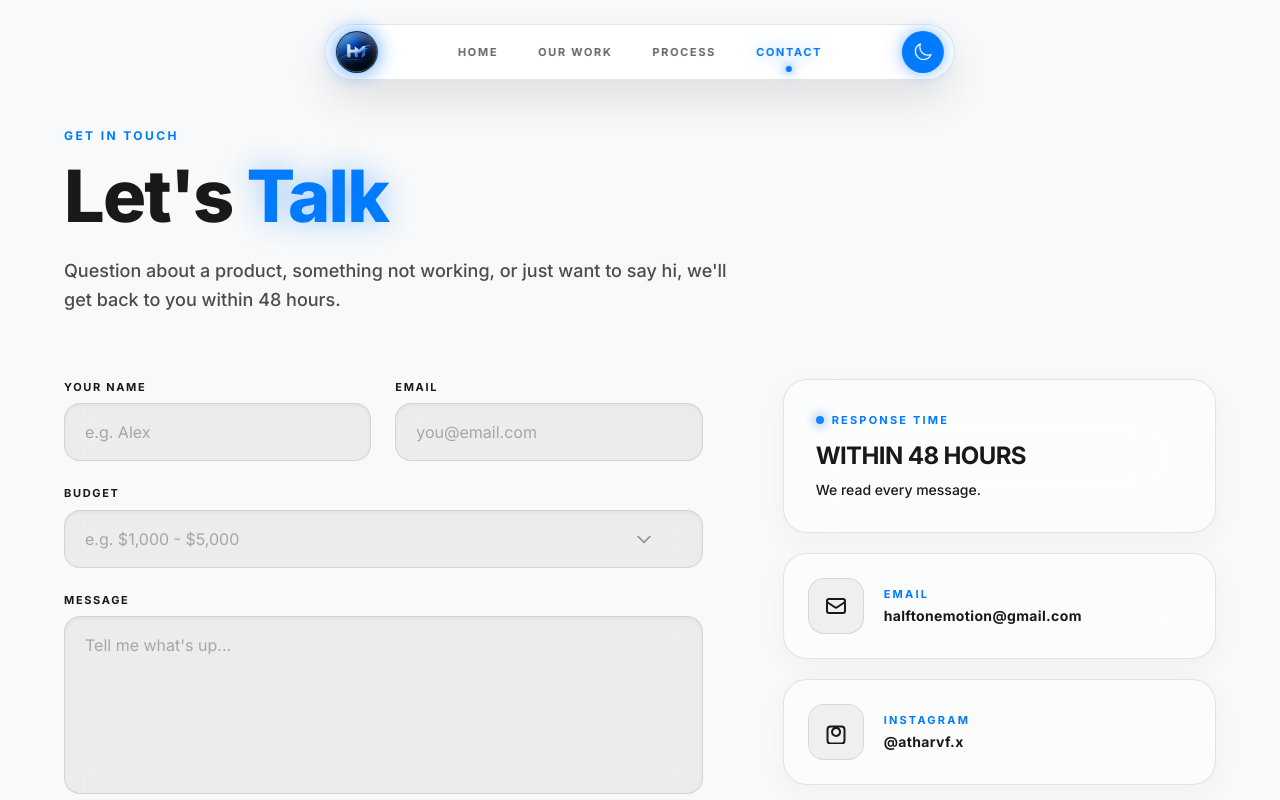
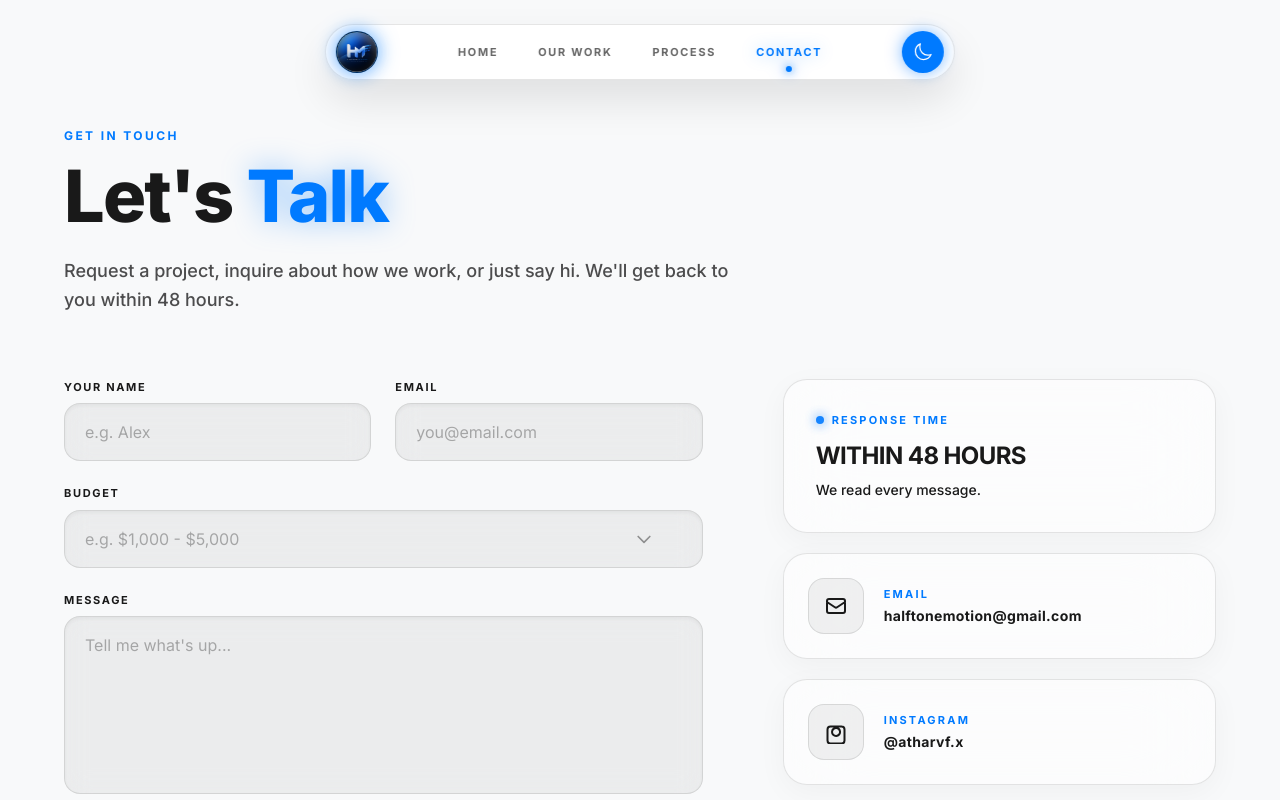
Before and after one commit to BerserkerOP/website, a Next.js app: page /contact in a window 1280 px wide. Shown: the top 800 px of the page. Built offline with nearby package versions, Linux system fonts and the light colour scheme.

Commit message:
Update contact page description text to mention project requests

```diff
--- a/app/contact/page.tsx
+++ b/app/contact/page.tsx
@@ -33,7 +33,7 @@ export default function ContactPage() {
             Let's <span className="text-apple-blue drop-shadow-[0_0_15px_rgba(0,122,255,0.4)]">Talk</span>
           </h1>
           <p className="text-apple-subtext text-lg leading-relaxed font-medium">
-            Question about a product, something not working, or just want to say hi, we'll get back to you within 48 hours.
+            Request a project, inquire about how we work, or just say hi. We'll get back to you within 48 hours.
           </p>
         </motion.div>
 
```
